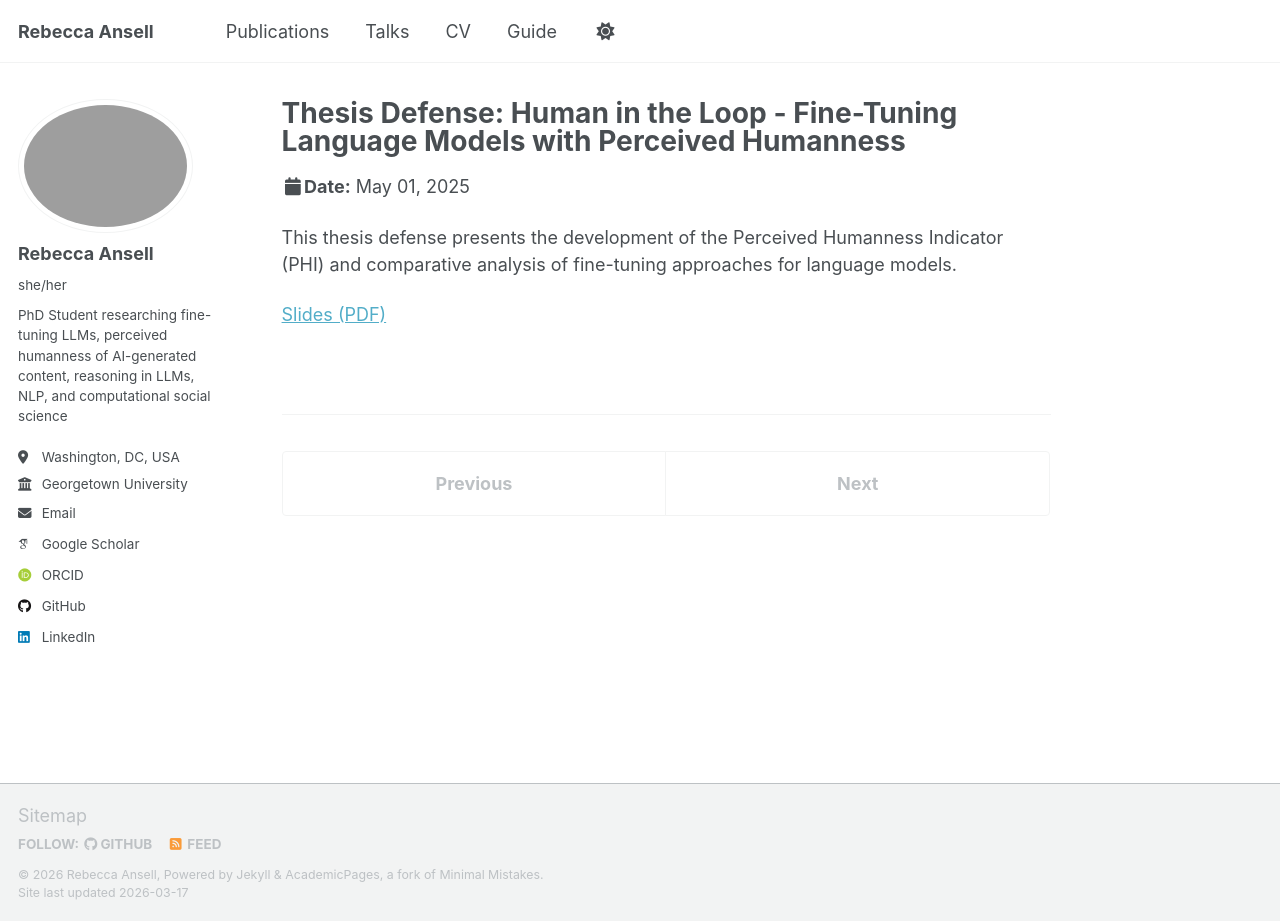
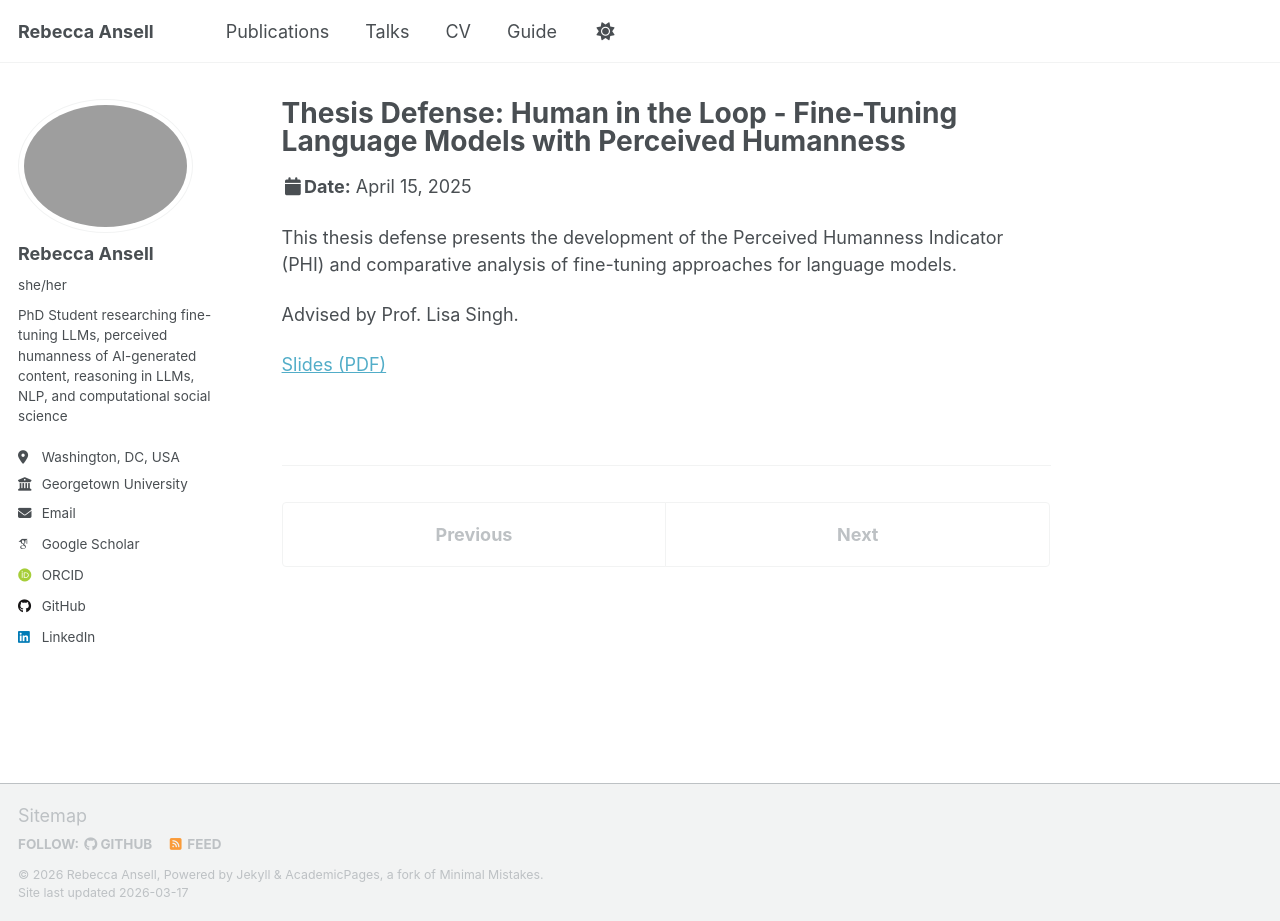
Before and after one commit to rebeccaansell/rebeccaansell.github.io, a Jekyll site: the page built from _talks/2025-thesis-defense.md, in a window 1280 px wide and 921 px high. Built offline with Jekyll 4.4.1, drawn with Linux system fonts in a browser that asks for light colours; some web fonts are replaced; a script that is not in the unit is left out.

Commit message:
Update thesis defense talk details and sync uploaded PDFs

```diff
--- a/_talks/2025-thesis-defense.md
+++ b/_talks/2025-thesis-defense.md
@@ -4,11 +4,13 @@ collection: talks
 type: "Thesis Defense"
 permalink: /talks/2025-thesis-defense
 venue: "Georgetown University"
-date: 2025-05-01
+date: 2025-04-15
 location: "Washington, DC"
 excerpt: "Master's thesis defense on perceived humanness and fine-tuning methods for language models"
 ---
 
 This thesis defense presents the development of the Perceived Humanness Indicator (PHI) and comparative analysis of fine-tuning approaches for language models.
 
-[Slides (PDF)](/files/thesis-defense-slides.pdf)
+Advised by Prof. Lisa Singh.
+
+[Slides (PDF)](/files/MS_CS_Thesis_Defense.pdf)
```
Also changed, not shown: 11 other files.
